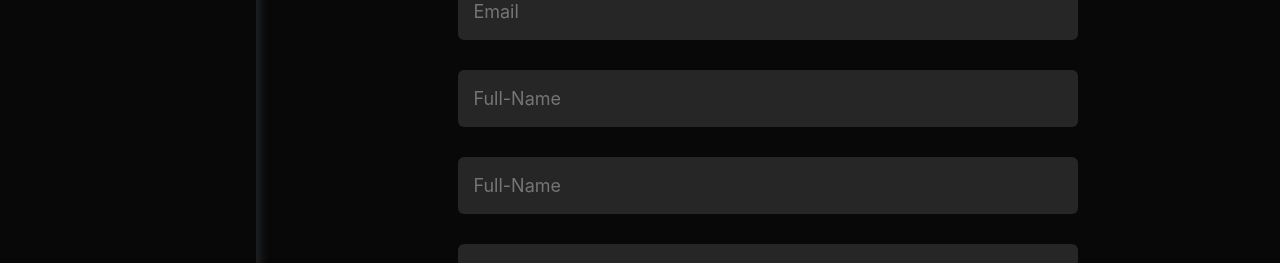
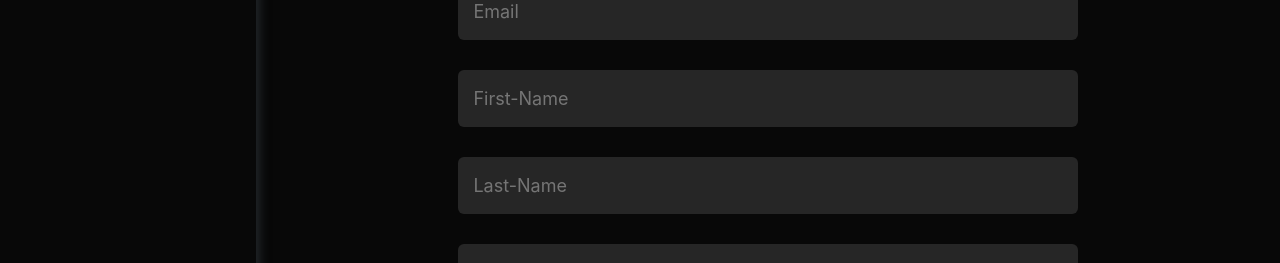
Before and after one commit to ChamanvirKaur/Requestly, a React (Create React App) app in the folder frontend-requestly/: page /Dashboard in a window 1280 px wide. Both pictures are taken after a click on the item "Profile". Shown: the part 358-621 px from the top of the page. Built offline with nearby package versions, Linux system fonts and the light colour scheme.

Commit message:
Added minor design changes

```diff
--- a/frontend-requestly/src/Components/dashboard-page/dashboard-profile/DashboardProfile.js
+++ b/frontend-requestly/src/Components/dashboard-page/dashboard-profile/DashboardProfile.js
@@ -16,8 +16,8 @@ function DashboardProfile() {
 
                     {/* <input   name='password' placeholder='Password' type="password" /> */}
 
-                    <input value={userData.firstname}   name='firstname' placeholder='Full-Name' type="text" />
-                    <input value={userData.lastname}   name='lastname' placeholder='Full-Name' type="text" />
+                    <input value={userData.firstname}   name='firstname' placeholder='First-Name' type="text" />
+                    <input value={userData.lastname}   name='lastname' placeholder='Last-Name' type="text" />
 
 
                     <input value={userData.phone}  name='phone' placeholder='Phone' type="text" />
--- a/frontend-requestly/src/Components/requestForm-pages/FourthForm.js
+++ b/frontend-requestly/src/Components/requestForm-pages/FourthForm.js
@@ -11,6 +11,8 @@ function FourthForm() {
                  className='requestFormInput' >
                 <option value="1000-2000">1000-2000 CAD</option>
                 <option value="2000-3000">2000-3000 CAD</option>
+                <option value="2000-3000">3000-4000 CAD</option>
+
              </select>
              <h2 style={{marginTop:"15px"}}>Supported Document</h2>
              <input className='requestFormInput' type="file" />
```
